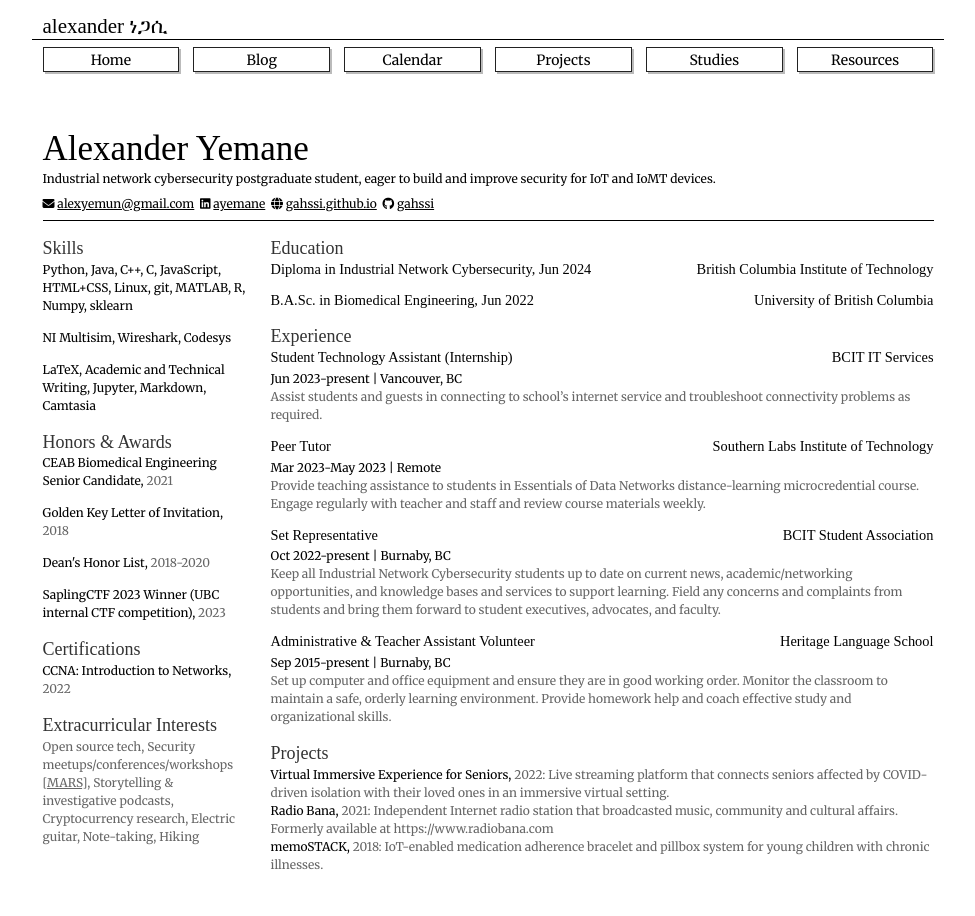
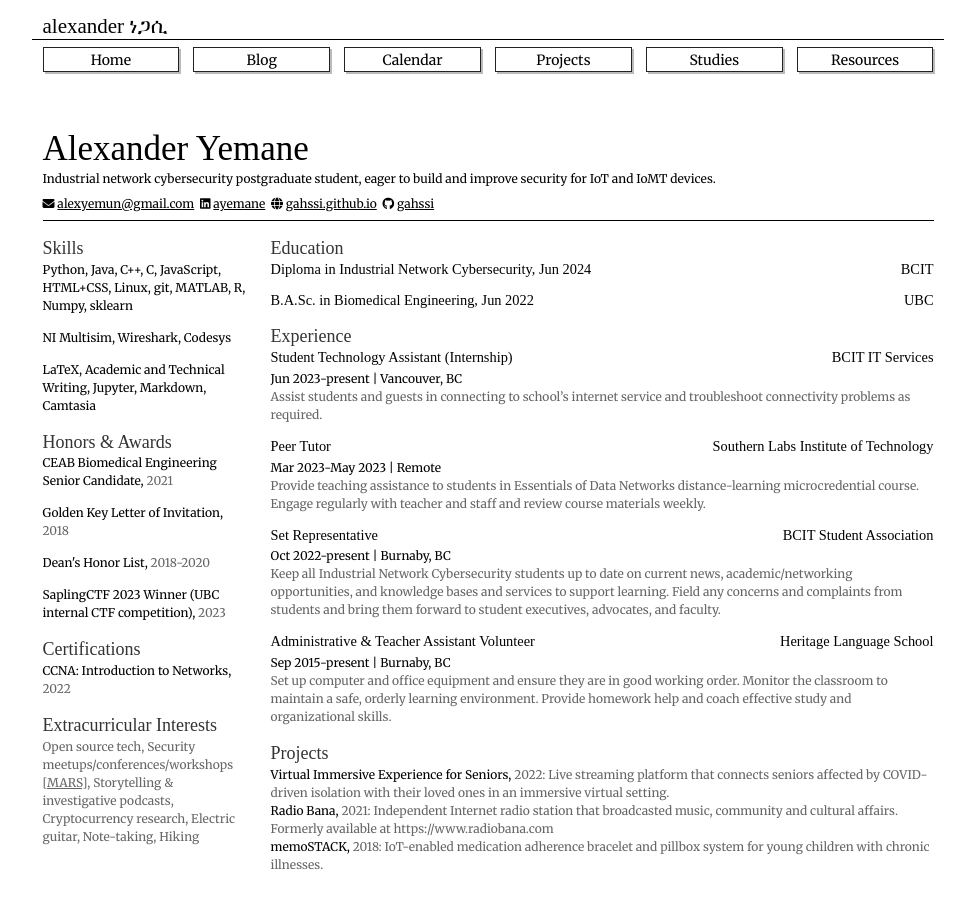
Before and after one commit to gahssi/gahssi.github.io, a Jekyll site: the page built from cv/index.html, in a window 1280 px wide. Shown: the whole page, without its empty margins (152-1127 px from the left). Built offline with Jekyll 4.4.1, drawn with Linux system fonts in a browser that asks for light colours; nearby versions of some CDN libraries; some web fonts are replaced.

Commit message:
resume edit

```diff
--- a/_data/resume/education.yml
+++ b/_data/resume/education.yml
@@ -1,4 +1,4 @@
-- school: University of British Columbia
+- school: UBC
   degree: B.A.Sc.
   major: Biomedical Engineering
   start: Sep 2017
@@ -12,7 +12,7 @@
   - Data Structures and Algorithms
   - Machine Learning
   - Computer Vision
-- school: British Columbia Institute of Technology
+- school: BCIT
   degree: Diploma
   major: Industrial Network Cybersecurity
   start: Sep 2022
```
